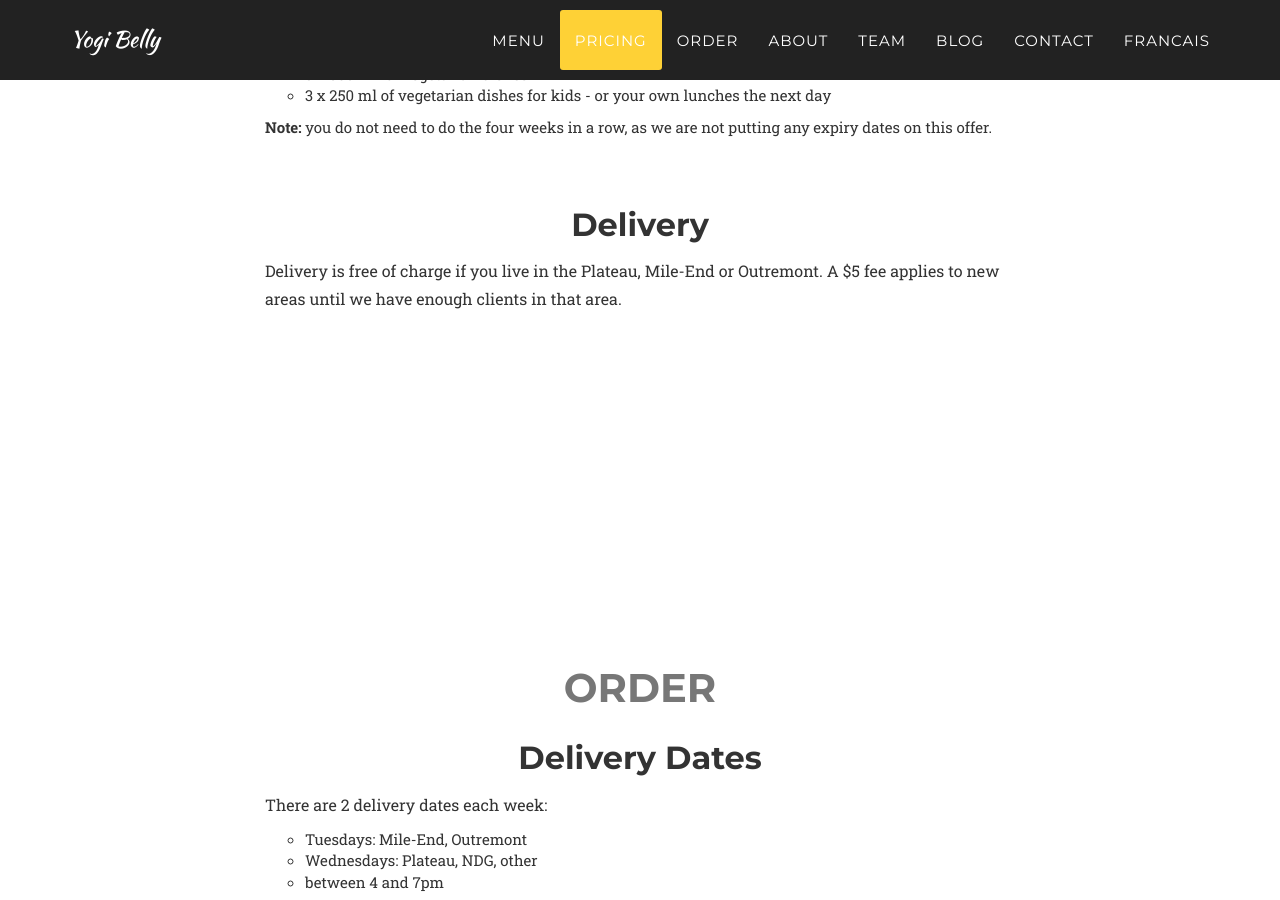
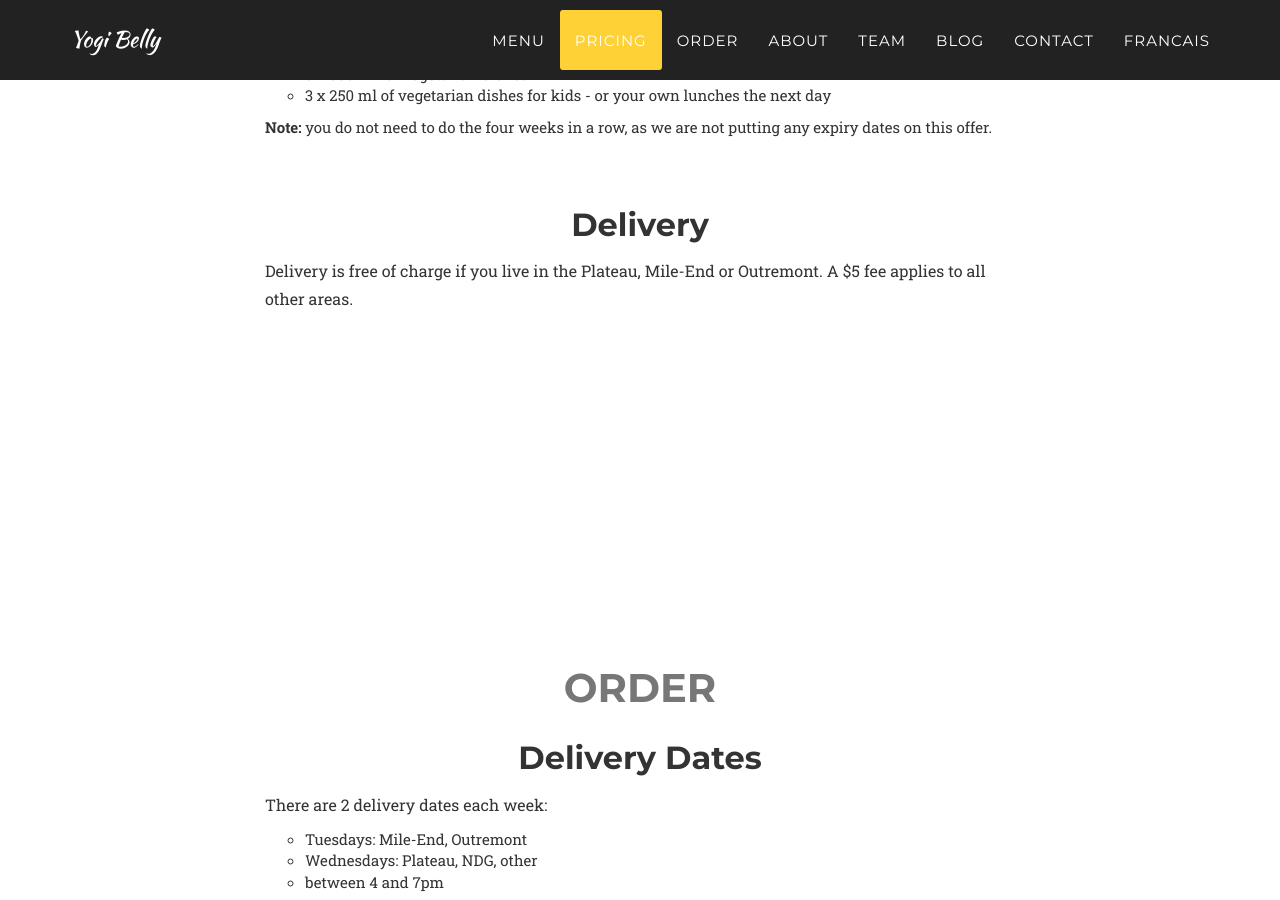
Before and after one commit to yogibelly/yogibelly.github.io, a Jekyll site: the page built from index.html, in a window 1280 px wide and 900 px high, scrolled down 5282 px. Built offline with Jekyll 4.4.1, drawn with Linux system fonts in a browser that asks for light colours; some web fonts are replaced.

Commit message:
updated delivery pricing

```diff
--- a/_includes/pricing.html
+++ b/_includes/pricing.html
@@ -52,7 +52,7 @@
                     <h2 class="service-heading text-center text-white">Delivery</h2>
                     <!--<h4 class="service-heading text-center text-white">Sign up for a Four week pass</h4>-->
 
-                    <p class="text-white">Delivery is free of charge if you live in the Plateau, Mile-End or Outremont. A $5 fee applies to new areas until we have enough clients in that area.</p>
+                    <p class="text-white">Delivery is free of charge if you live in the Plateau, Mile-End or Outremont. A $5 fee applies to all other areas.</p>
 
                     <br><br>
                 </div>
```
